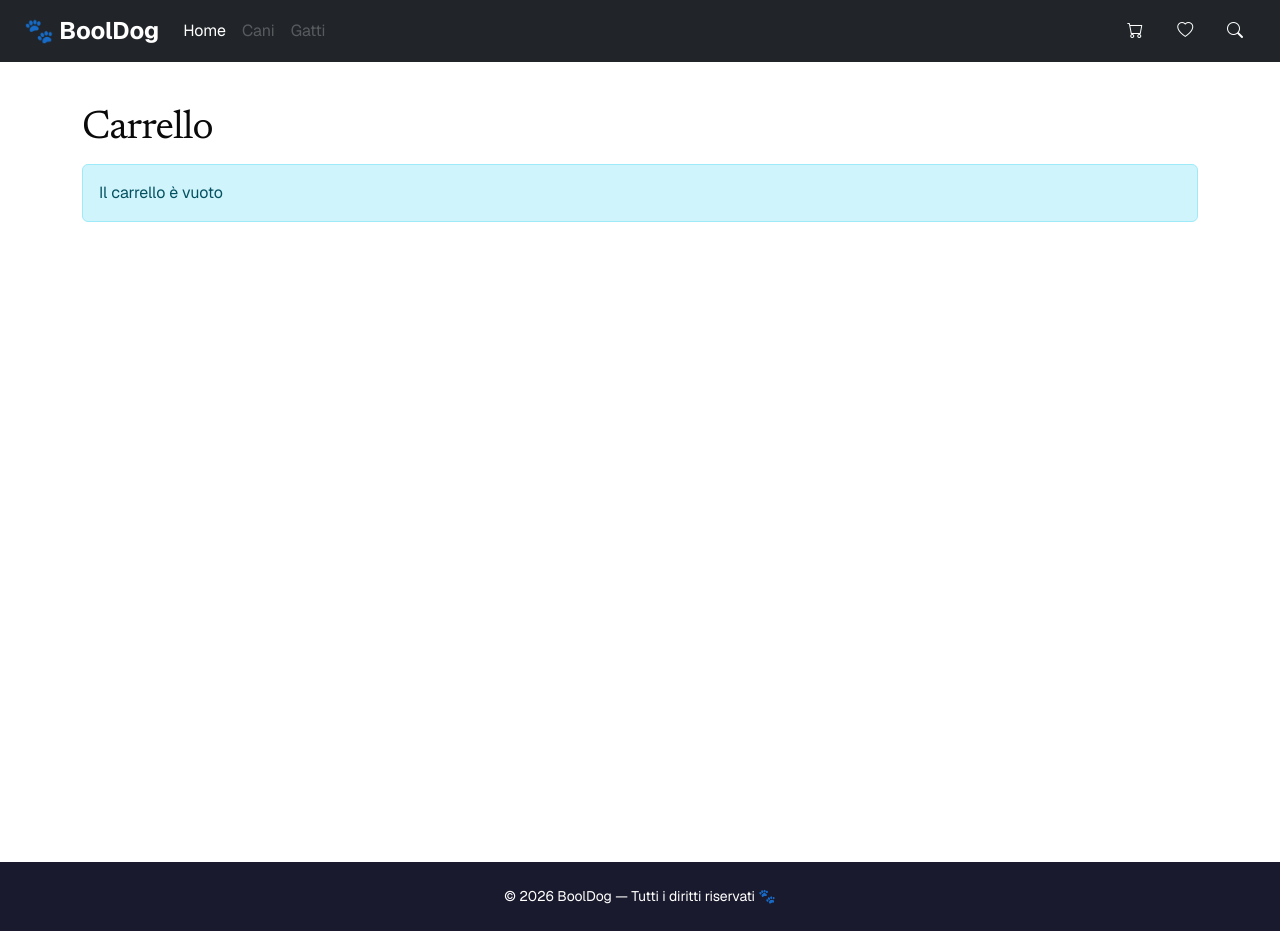
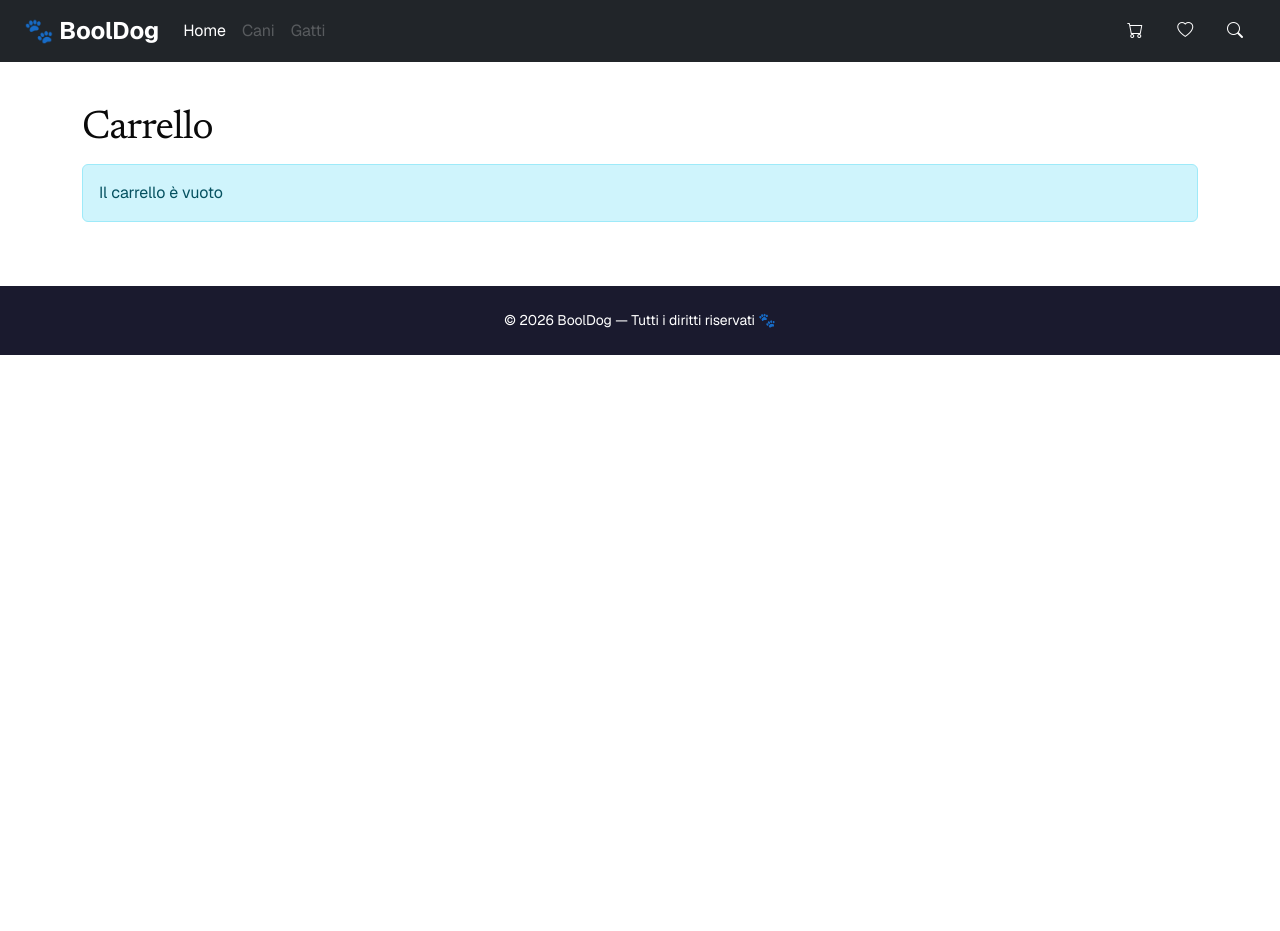
Before and after one commit to Carlo-Falanga/booldog-project-work, a React app in the folder frontend/: page /cart in a window 1280 px wide. After the commit the page ends 800 px from the top, so only its background shows below. Built offline with nearby package versions, Linux system fonts and the light colour scheme; the HTML template or start-up script is replaced by a standard one.

Commit message:
feat: update CartProductsList header and clean up CSS imports for consistency

```diff
--- a/frontend/src/components/CartProductsList.jsx
+++ b/frontend/src/components/CartProductsList.jsx
@@ -10,7 +10,7 @@ export default function CartProductsList() {
         {/* Header */}
         <div className="d-flex align-items-baseline justify-content-between pb-3 border-bottom mb-4">
           <div className="d-flex align-items-baseline gap-3">
-            <h2 className="mb-0">Articoli</h2>
+            <h3 className="mb-0">Articoli</h3>
           </div>
           <span className="cart-meta">
             {cart.reduce((sum, i) => sum + i.quantity, 0)} · PEZZI
@@ -35,12 +35,6 @@ export default function CartProductsList() {
 
               {/* Info */}
               <div className="flex-grow-1 d-flex flex-column gap-2 min-w-0">
-                {item.brand && (
-                  <span className="cart-meta">
-                    {item.brand} · {item.country_code}
-                  </span>
-                )}
-
                 <Link
                   to={`/product/${item.slug}`}
                   className="text-decoration-none text-reset"
--- a/frontend/src/index.css
+++ b/frontend/src/index.css
@@ -1,7 +1,5 @@
 @import "bootstrap";
-@import url('bootstrap-icons');
-@import url('https://fonts.googleapis.com/css2?family=Newsreader:ital,opsz,wght@0,6..72,300;0,6..72,400;0,6..72,500;1,6..72,300;1,6..72,400&family=Geist:wght@300;400;500;600;700&family=JetBrains+Mono:wght@400;500&display=swap');
-
+@import url("bootstrap-icons");@import url("https://fonts.googleapis.com/css2?family=Newsreader:ital,opsz,wght@0,6..72,300;0,6..72,400;0,6..72,500;1,6..72,300;1,6..72,400&family=Geist:wght@300;400;500;600;700&family=JetBrains+Mono:wght@400;500&display=swap");
 
 /* ═══════════════════════════════════════════════════════════
    VARIABILI — Bold Modernist Palette (dal file HTML)
@@ -9,65 +7,46 @@
 
 :root {
   /* Sfondi */
-  --bool-bone:       #FFFFFF;    /* bianco puro */
-  --bool-bone-deep:  #F2F2F0;    /* grigio chiarissimo */
-  --bool-paper:      #FAFAF8;    /* off-white */
+  --bool-bone: #ffffff; /* bianco puro */
+  --bool-bone-deep: #f2f2f0; /* grigio chiarissimo */
+  --bool-paper: #fafaf8; /* off-white */
 
   /* Testi */
-  --bool-ink:        #0A0A0A;    /* nero principale */
-  --bool-ink-2:      #2C2C2C;    /* grigio scuro */
-  --bool-muted:      #767676;    /* grigio medio */
-
-  /* Bordi */
-  --bool-line:       #E4E4E2;    /* bordo standard */
-  --bool-line-soft:  #F0F0EE;    /* bordo sottile */
+  --bool-ink: #0a0a0a; /* nero principale */
+  --bool-ink-2: #2c2c2c; /* grigio scuro */
+  --bool-muted: #767676; /* grigio medio */
 
   /* Brand colors — Rosso accent */
-  --bool-forest:      #D63B2F;   /* rosso principale */
-  --bool-forest-deep: #B0291F;   /* rosso scuro (hover) */
-  --bool-clay:        #0A0A0A;   /* nero */
-  --bool-clay-deep:   #000000;   /* nero profondo */
+  --bool-forest: #d63b2f;
+  --bool-forest-deep: #b0291f;
+  --bool-clay: #0a0a0a;
+  --bool-clay-deep: #000000;
 
   /* Alias per compatibilità */
-  --bool-primary:       var(--bool-forest);
+  --bool-primary: var(--bool-forest);
   --bool-primary-hover: var(--bool-forest-deep);
-  --bool-accent:        var(--bool-forest);
-  --bool-accent-hover:  var(--bool-forest-deep);
+  --bool-accent: var(--bool-forest);
+  --bool-accent-hover: var(--bool-forest-deep);
 
-  --bool-bg:      var(--bool-bone);
+  --bool-bg: var(--bool-bone);
   --bool-surface: var(--bool-bone);
-  --bool-text:    var(--bool-ink);
-  --bool-border:  var(--bool-line);
+  --bool-text: var(--bool-ink);
+  --bool-border: var(--bool-line);
 
   /* Stati */
-  --bool-success: #2D7A4E;
-  --bool-warning: #B8842A;
-  --bool-error:   #B83D3D;
+  --bool-success: #2d7a4e;
+  --bool-warning: #b8842a;
+  --bool-error: #b83d3d;
 
-  /* Font families — dal file HTML */
+  /* Font families */
   --bool-font-display: "Newsreader", "Times New Roman", serif;
-  --bool-font-body:    "Geist", ui-sans-serif, system-ui, -apple-system, sans-serif;
-  --bool-font-mono:    "JetBrains Mono", ui-monospace, monospace;
+  --bool-font-body:
+    "Geist", ui-sans-serif, system-ui, -apple-system, sans-serif;
+  --bool-font-mono: "JetBrains Mono", ui-monospace, monospace;
 
-  /* Radius */
-  --bool-radius-sm: 4px;
-  --bool-radius-md: 6px;
-  --bool-radius-lg: 12px;
-  --bool-radius-xl: 20px;
-
-  /* Shadows */
-  --bool-shadow-sm: 0 2px 8px rgba(10, 10, 10, 0.06);
-  --bool-shadow-md: 0 4px 16px rgba(10, 10, 10, 0.10);
-  --bool-shadow-lg: 0 8px 32px rgba(10, 10, 10, 0.14);
-
-  /* Transitions */
-  --bool-transition: 250ms ease;
 }
 
-
-/* ═══════════════════════════════════════════════════════════
-   GLOBAL
-   ═══════════════════════════════════════════════════════════ */
+/* GLOBAL */
 
 body {
   font-family: var(--bool-font-body);
@@ -76,17 +55,12 @@ body {
   font-size: 16px;
   line-height: 1.5;
   letter-spacing: -0.005em;
-  -webkit-font-smoothing: antialiased;
-  text-rendering: optimizeLegibility;
-  font-feature-settings: "ss01" on, "cv11" on;
 }
 
+/* TIPOGRAFIA */
 
-/* ═══════════════════════════════════════════════════════════
-   TIPOGRAFIA — Newsreader per titoli
-   ═══════════════════════════════════════════════════════════ */
-
-h1, h2 {
+h1,
+h2 {
   font-family: var(--bool-font-display);
   font-weight: 400;
   line-height: 0.96;
@@ -99,21 +73,31 @@ h1 {
 }
 
 /* Enfasi corsivo + accent */
-h1 em, h2 em {
+h1 em,
+h2 em {
   font-style: italic;
   font-weight: 300;
   color: var(--bool-accent);
   letter-spacing: -0.015em;
 }
 
-
+h3,
+h4,
+h5,
+h6 {
+  font-family: var(--bool-font-display);
+  font-weight: 500;
+  line-height: 1.3;
+  letter-spacing: -0.01em;
+  color: var(--bool-ink);
+}
 
 #order_section {
   background-color: var(--bool-accent-hover);
   height: 100vh;
 }
 
-/* CART ITEMS — utilities brand */
+/* CART ITEMS  */
 
 .cart-name {
   font-family: var(--bool-font-display);
@@ -155,17 +139,8 @@ h1 em, h2 em {
   border-radius: 2px;
 }
 
-.cart-stock--delayed {
-  color: var(--bool-forest);
-}
-
 .cart-item:last-child {
   border-bottom: 0 !important;
-}
-
-
-main {
-  min-height: 100vh;
 }
 
 .card-img {
@@ -178,7 +153,3 @@ main {
     mix-blend-mode: multiply;
   }
 }
-
-.card:hover {
-  cursor: pointer;
-}
```
